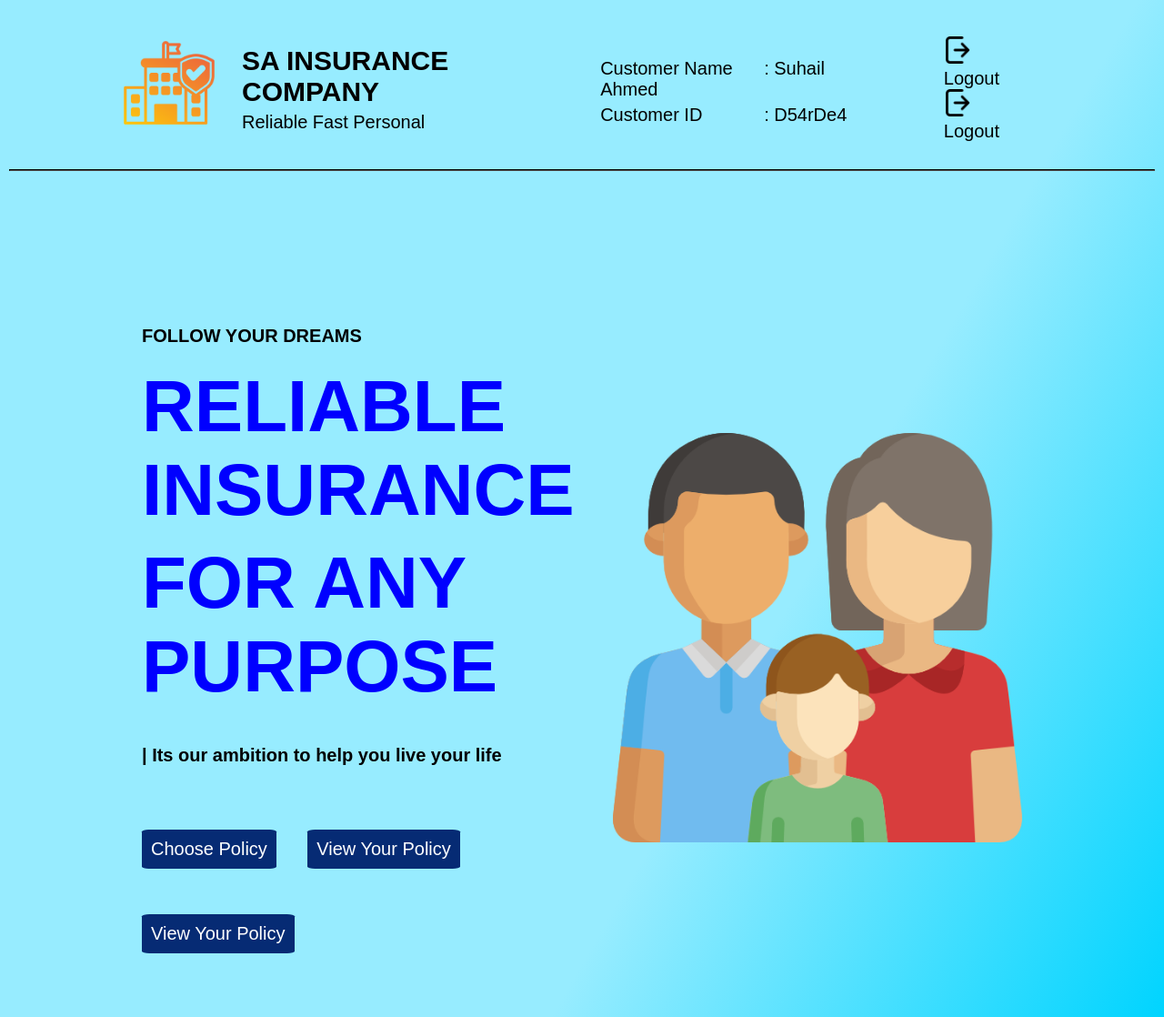
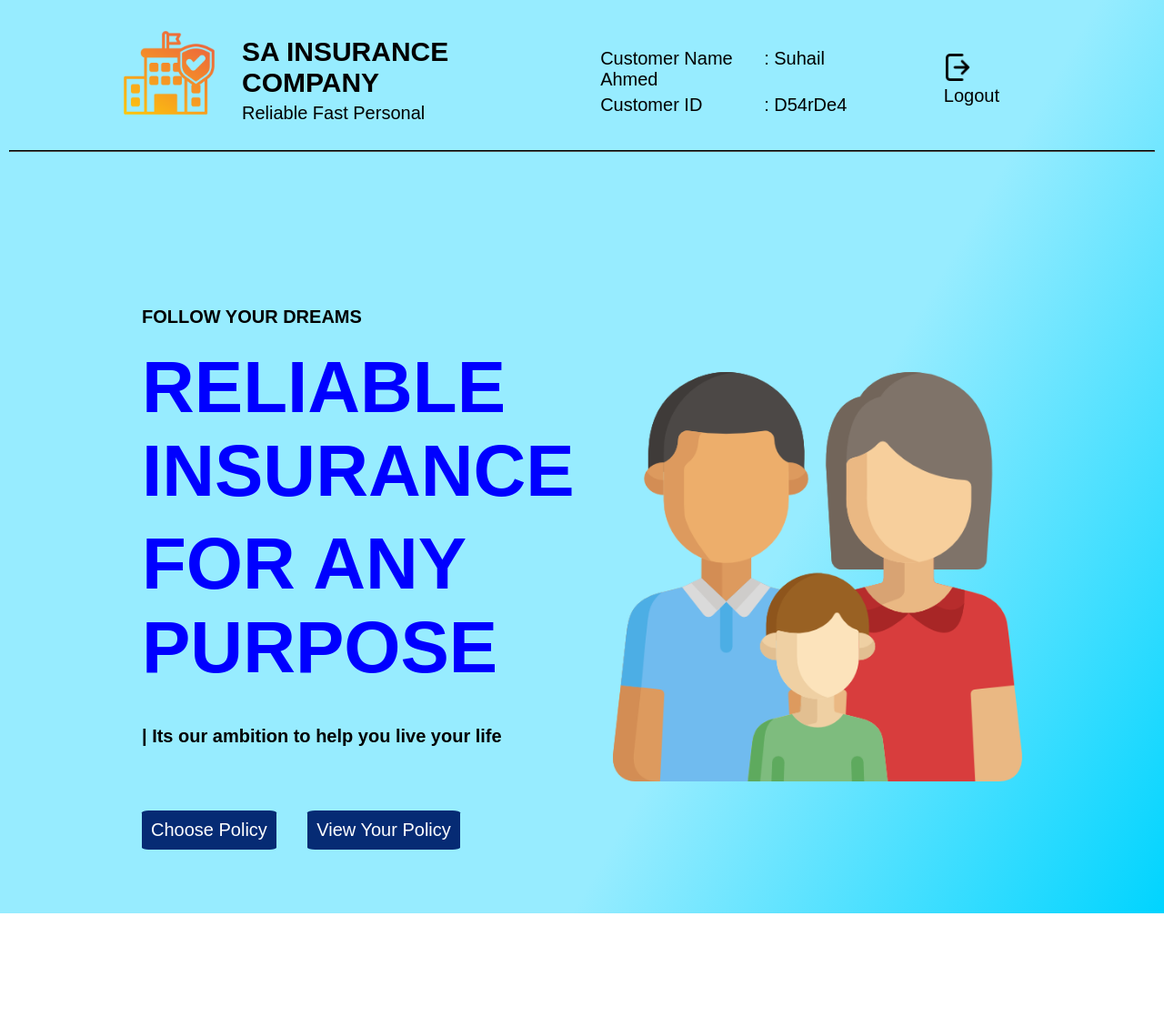
Before and after one commit to Suhail2701/Insurance-Company, a plain HTML site: page index3.html in a window 1280 px wide. Shown: the whole page at 91% size. After the commit the page ends 1004 px from the top, so only its background shows below. Drawn offline with Linux system fonts and the light colour scheme.

Commit message:
Update index3.html

```diff
--- a/index3.html
+++ b/index3.html
@@ -25,7 +25,6 @@
                     </div>
                     <div class="logOut">
                         <p><img src="images/logout.png" alt="Logout" id="logoutBtn"> Logout</p>
-                        <p><img src="images/logout.png" alt=""> Logout</p>
                     </div>
                 </div>
             </nav>
@@ -42,7 +41,6 @@
                 <P>| Its our ambition to help you live your life</P>
                 <button id="choosePolicy" class="btn">Choose Policy</button>
                 <button id="viewPolicy" class="btn" onclick="viewPolicy()">View Your Policy</button>
-                <button id="viewPolicy" class="btn">View Your Policy</button>
 
             </div>
             <div class="left">
```
